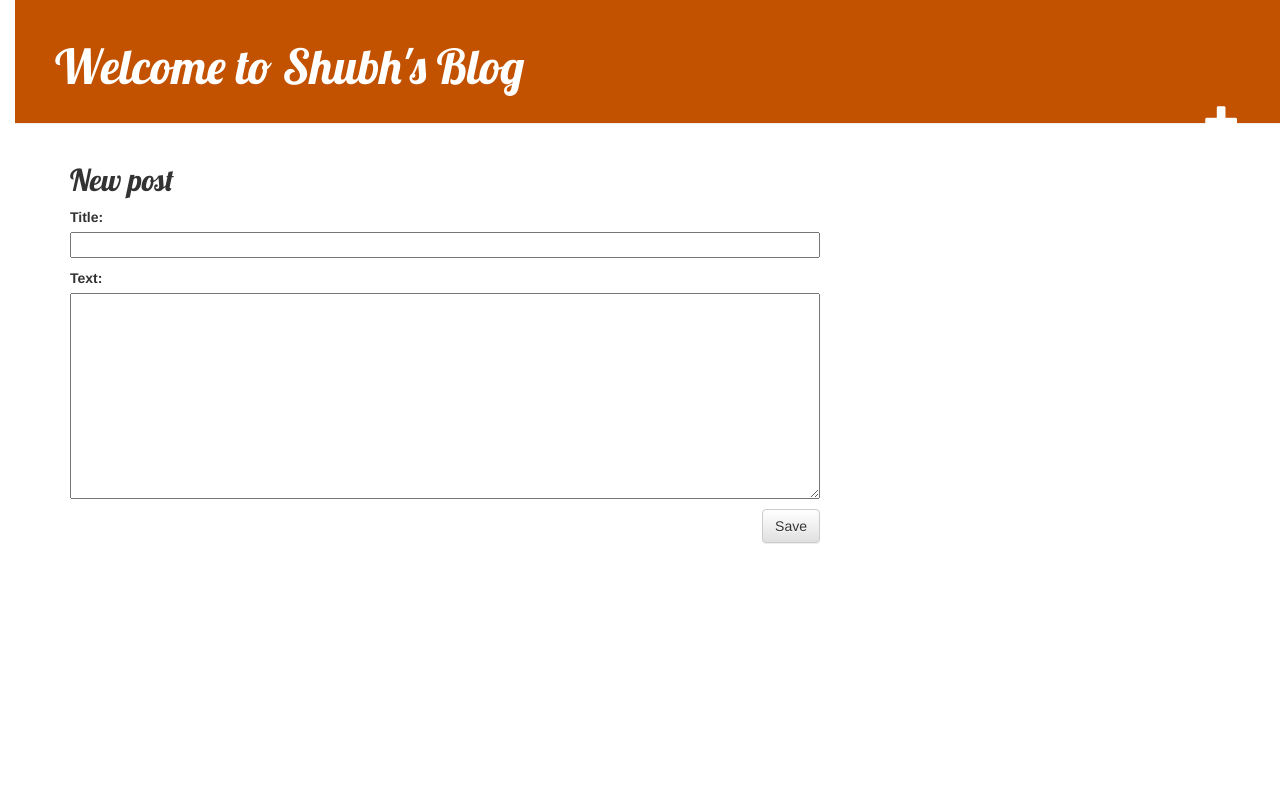
After one commit to Ramakant849/my-first-blog, a Django app: page /post/new/ in a window 1280 px wide. The commit adds this page. Run offline with Django 3.2, Linux system fonts and the light colour scheme; some libraries are stand-ins or nearby versions.

Commit message:
Added views to create/edit the posts inside the site

```diff
--- /dev/null
+++ b/blog/forms.py
@@ -0,0 +1,9 @@
+from django import forms
+
+from .models import Post
+
+class PostForm(forms.ModelForm):
+
+    class Meta:
+        model = Post
+        fields = ('title', 'text',)
--- a/blog/static/css/blog.css
+++ b/blog/static/css/blog.css
@@ -1,6 +1,53 @@
 h1 a, h2 a {
-    color: #C25100;
+    color: #AB0D12;
+    font-family: 'Lobster';
 }
 body {
     padding-left: 15px;
 }
+.page-header {
+    background-color: #C25100;
+    margin-top: 0;
+    padding: 20px 20px 20px 40px;
+}
+
+.page-header h1, .page-header h1 a, .page-header h1 a:visited, .page-header h1 a:active {
+    color: #ffffff;
+    font-size: 36pt;
+    text-decoration: none;
+}
+
+.content {
+    margin-left: 40px;
+}
+
+h1, h2, h3, h4 {
+    font-family: 'Lobster', cursive;
+}
+
+.date {
+    color: #828282;
+}
+
+.save {
+    float: right;
+}
+
+.post-form textarea, .post-form input {
+    width: 100%;
+}
+
+.top-menu, .top-menu:hover, .top-menu:visited {
+    color: #ffffff;
+    float: right;
+    font-size: 26pt;
+    margin-right: 20px;
+}
+
+.post {
+    margin-bottom: 70px;
+}
+
+.post h2 a, .post h2 a:visited {
+    color: #000000;
+}
--- /dev/null
+++ b/blog/templates/blog/base.html
@@ -0,0 +1,24 @@
+{%load staticfiles%}
+<html>
+    <head>
+        <title>Shubh's blog</title>
+        <link rel="stylesheet" href="//maxcdn.bootstrapcdn.com/bootstrap/3.2.0/css/bootstrap.min.css">
+        <link rel="stylesheet" href="//maxcdn.bootstrapcdn.com/bootstrap/3.2.0/css/bootstrap-theme.min.css">
+        <link href='//fonts.googleapis.com/css?family=Lobster&subset=latin,latin-ext' rel='stylesheet' type='text/css'>
+        <link rel="stylesheet" href="{% static 'css/blog.css' %}">
+    </head>
+    <body>
+    <div class="page-header">
+        <h1><a href="/">Welcome to Shubh's Blog</a></h1>
+        <a href="{% url 'post_new' %}" class="top-menu"><span class="glyphicon glyphicon-plus"></span></a>
+    </div>
+    <div class="content container">
+        <div class="row">
+            <div class="col-md-8">
+            {% block content %}
+            {% endblock %}
+            </div>
+        </div>
+    </div>
+</body>
+</html>
--- /dev/null
+++ b/blog/templates/blog/post_edit.html
@@ -0,0 +1,9 @@
+{% extends 'blog/base.html' %}
+
+{% block content %}
+    <h2>New post</h2>
+    <form method="POST" class="post-form">{% csrf_token %}
+        {{ form.as_p }}
+        <button type="submit" class="save btn btn-default">Save</button>
+    </form>
+{% endblock %}
--- a/blog/urls.py
+++ b/blog/urls.py
@@ -3,4 +3,5 @@ from . import views
 
 urlpatterns = [
     path('', views.post_list, name='post_list'),
+    path('post/new/', views.post_new, name='post_new'),
 ]
--- a/blog/views.py
+++ b/blog/views.py
@@ -1,7 +1,11 @@
 from django.shortcuts import render
 from django.utils import timezone
 from .models import Post
+from .forms import PostForm
 
 def post_list(request):
     posts = Post.objects.filter(published_date__lte=timezone.now()).order_by('published_date')
     return render(request, 'blog/post_list.html', {'posts': posts})
+def post_new(request):
+    form = PostForm()
+    return render(request, 'blog/post_edit.html', {'form': form})
--- a/mysite/settings.py
+++ b/mysite/settings.py
@@ -23,7 +23,7 @@ BASE_DIR = os.path.dirname(os.path.dirname(os.path.abspath(__file__)))
 SECRET_KEY = '4qut%2c4xw8ok@^bh70=b6pg)5-s9*b4l7cpo!ana6og7*vef-'
 
 # SECURITY WARNING: don't run with debug turned on in production!
-DEBUG = False
+DEBUG = True
 
 ALLOWED_HOSTS = ['127.0.0.1','pythonanywhere.com','ashubh.pythonanywhere.com']
 
@@ -118,5 +118,5 @@ USE_TZ = True
 # Static files (CSS, JavaScript, Images)
 # https://docs.djangoproject.com/en/2.0/howto/static-files/
 
-STATIC_URL = '/static/'
+STATIC_URL = '/static/css/'
 STATIC_ROOT =os.path.join(BASE_DIR, 'static')
--- a/mysite/urls.py
+++ b/mysite/urls.py
@@ -15,6 +15,9 @@ Including another URLconf
 """
 from django.contrib import admin
 from django.urls import path, include
+from django.conf import settings
+from django.conf.urls.static import static
+
 
 urlpatterns = [
     path('admin/', admin.site.urls),
```
Also changed, not shown: blog/templates/blog/post_list.html (+12 -22 lines), package-lock.json (added).
